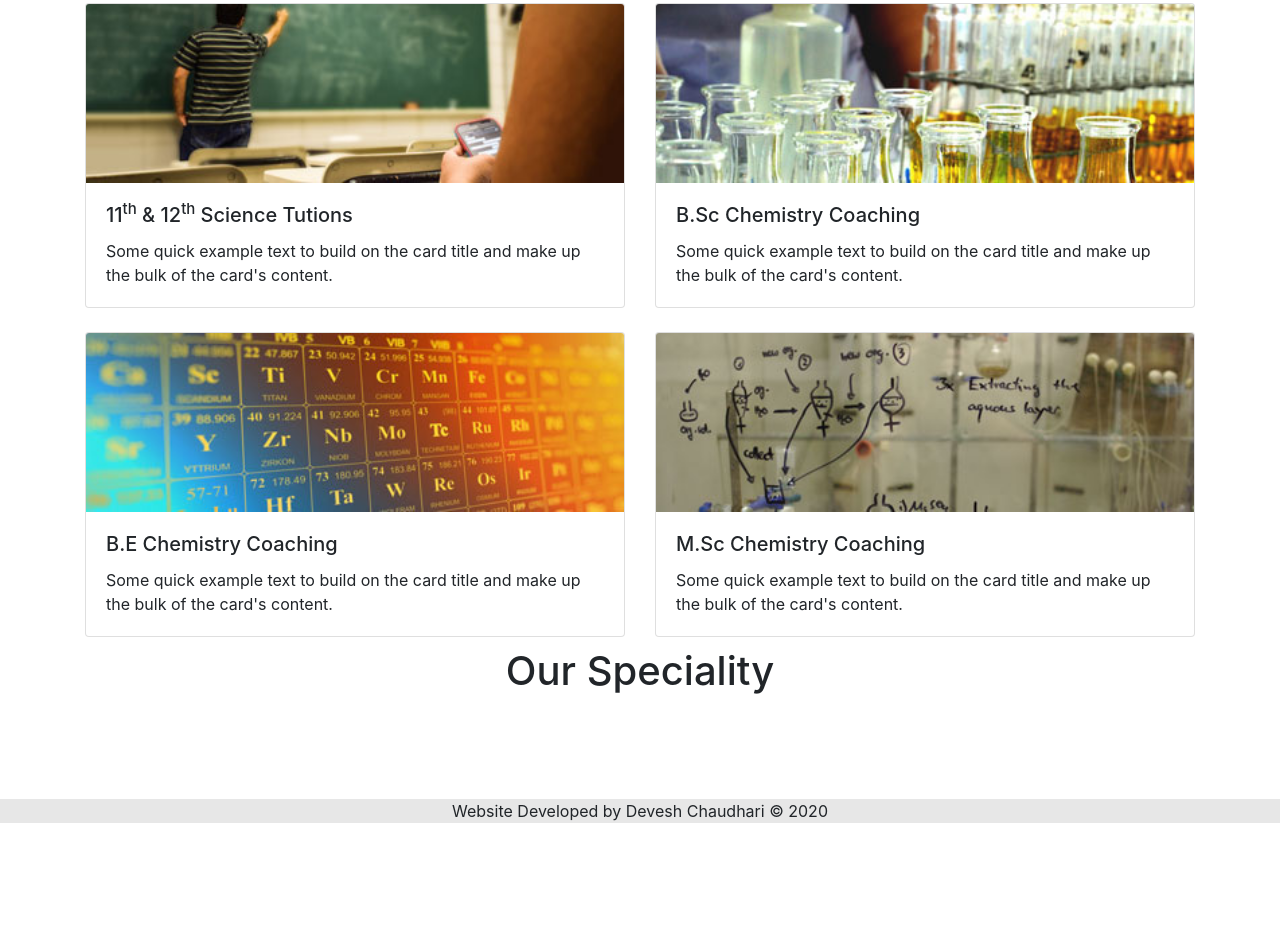
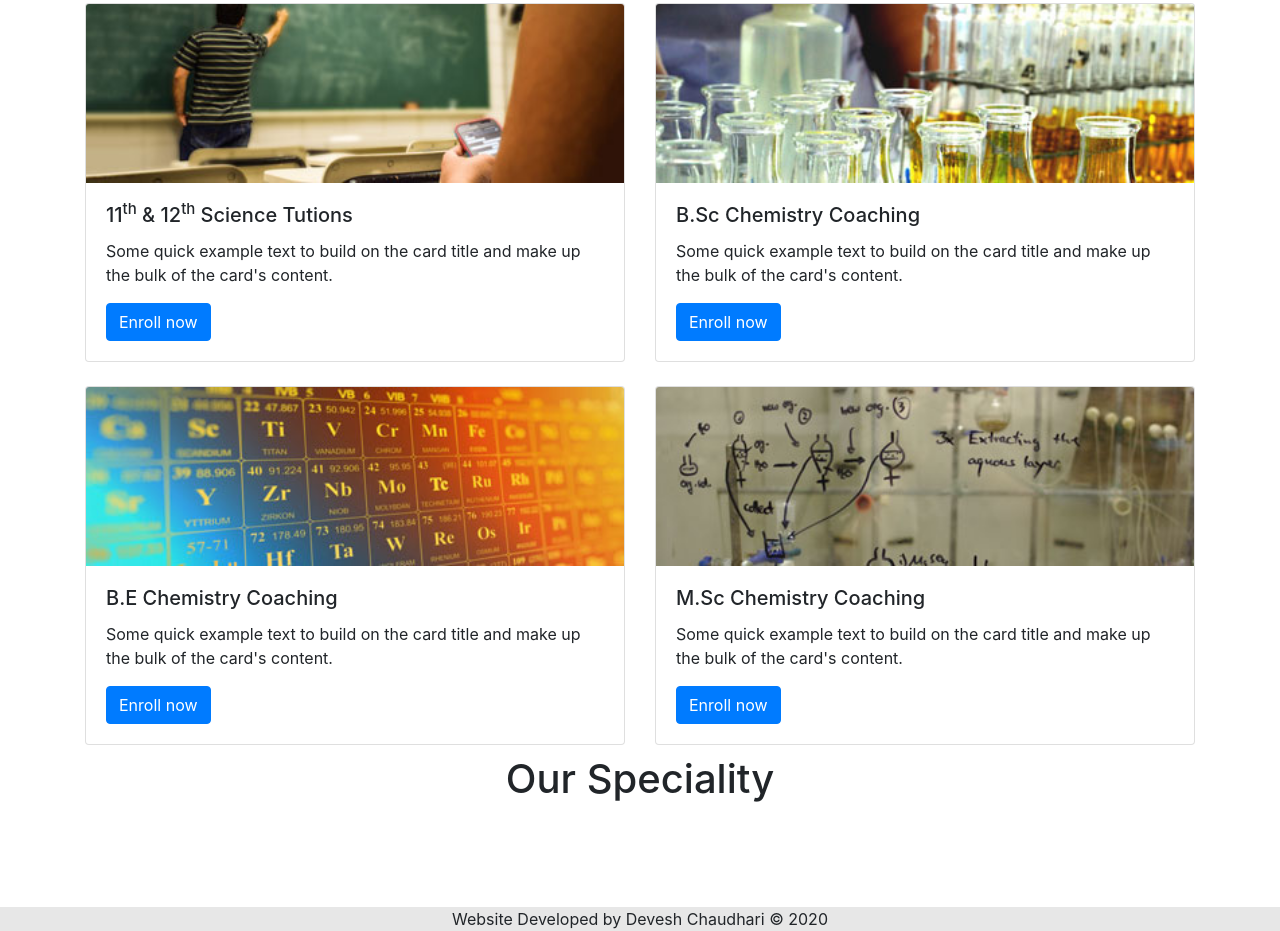
Before and after one commit to DeveshRx/Chaudhari-Online-Coaching, a plain HTML site: page docs/index.html in a window 1280 px wide. Shown: the part 863-1794 px from the top of the page. Before the commit the page ends 1686 px from the top, so only its background shows below. Drawn offline with nearby package versions, Linux system fonts and the light colour scheme.

Commit message:
Update index.html

```diff
--- a/docs/index.html
+++ b/docs/index.html
@@ -102,6 +102,8 @@
                             <h5 class="card-title">11<sup>th</sup> & 12<sup>th</sup> Science Tutions</h5>
                             <p class="card-text">Some quick example text to build on the card title and make up the bulk
                                 of the card's content.</p>
+                                <a href="#" class="btn btn-primary">Enroll now</a>
+
                         </div>
                     </div>
                 </div>
@@ -112,6 +114,8 @@
                             <h5 class="card-title">B.Sc Chemistry Coaching</h5>
                             <p class="card-text">Some quick example text to build on the card title and make up the bulk
                                 of the card's content.</p>
+                                <a href="#" class="btn btn-primary">Enroll now</a>
+
                         </div>
                     </div>
                 </div>
@@ -128,6 +132,8 @@
                             <h5 class="card-title">B.E Chemistry Coaching</h5>
                             <p class="card-text">Some quick example text to build on the card title and make up the bulk
                                 of the card's content.</p>
+                                <a href="#" class="btn btn-primary">Enroll now</a>
+
                         </div>
                     </div>
                 </div>
@@ -138,6 +144,8 @@
                             <h5 class="card-title">M.Sc Chemistry Coaching</h5>
                             <p class="card-text">Some quick example text to build on the card title and make up the bulk
                                 of the card's content.</p>
+                                <a href="#" class="btn btn-primary">Enroll now</a>
+
                         </div>
                     </div>
                 </div>
```
